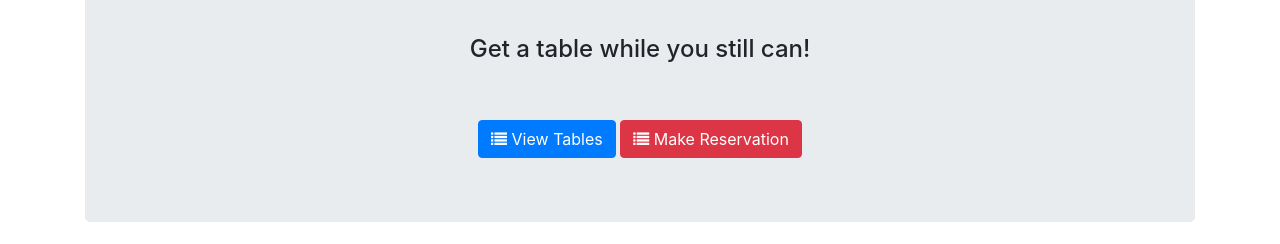
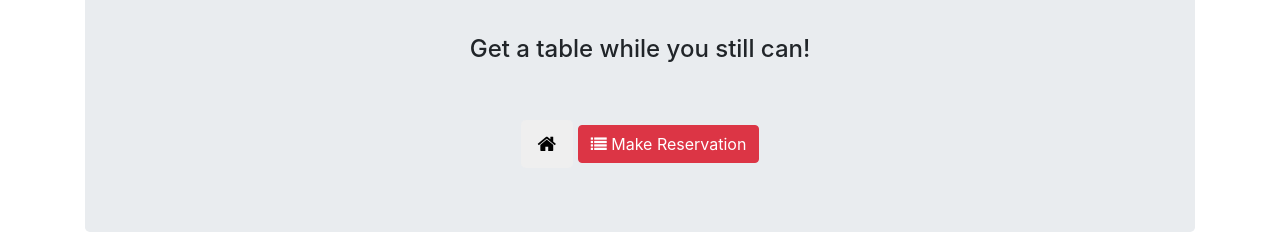
Before and after one commit to fbuonojr/restaurant_miniproject, a website: page tables.html in a window 1280 px wide. Shown: the part 134-378 px from the top of the page. Drawn offline with nearby package versions, Linux system fonts and the light colour scheme; no server answers.

Commit message:
added home button to tables page

```diff
--- a/tables.html
+++ b/tables.html
@@ -33,12 +33,10 @@
         <br>
         <br>
         <div class="text-center">
-          <a href="/tables">
-            <button class="btn btn-primary">
-              <span class="fa fa-list"></span>
-              View Tables
-            </button>
-          </a>
+          <a href="/"><button class="btn btn-lg btn-default">
+            <span class="fa fa-home"></span>
+
+          </button></a>
           <a href="/add">
             <button class="btn btn-danger">
               <span class="fa fa-list"></span>
```
